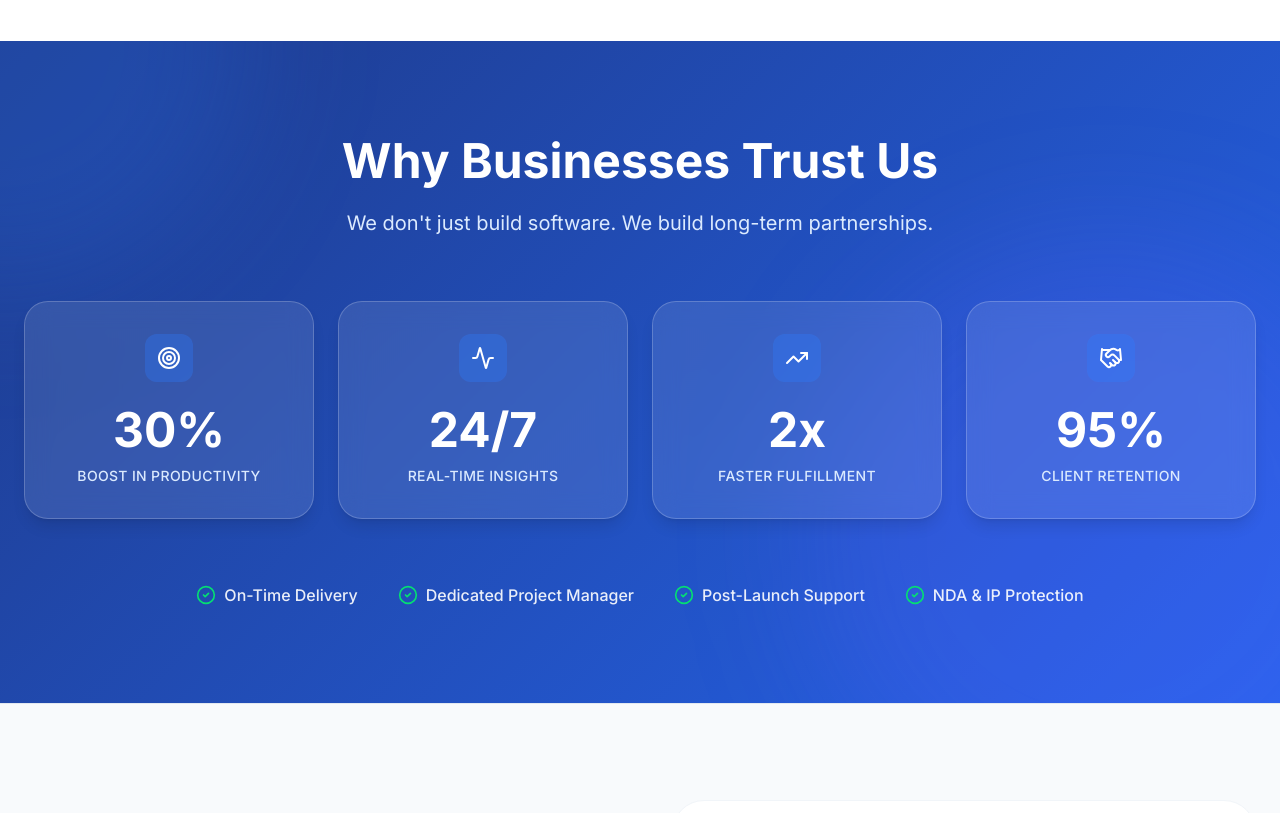
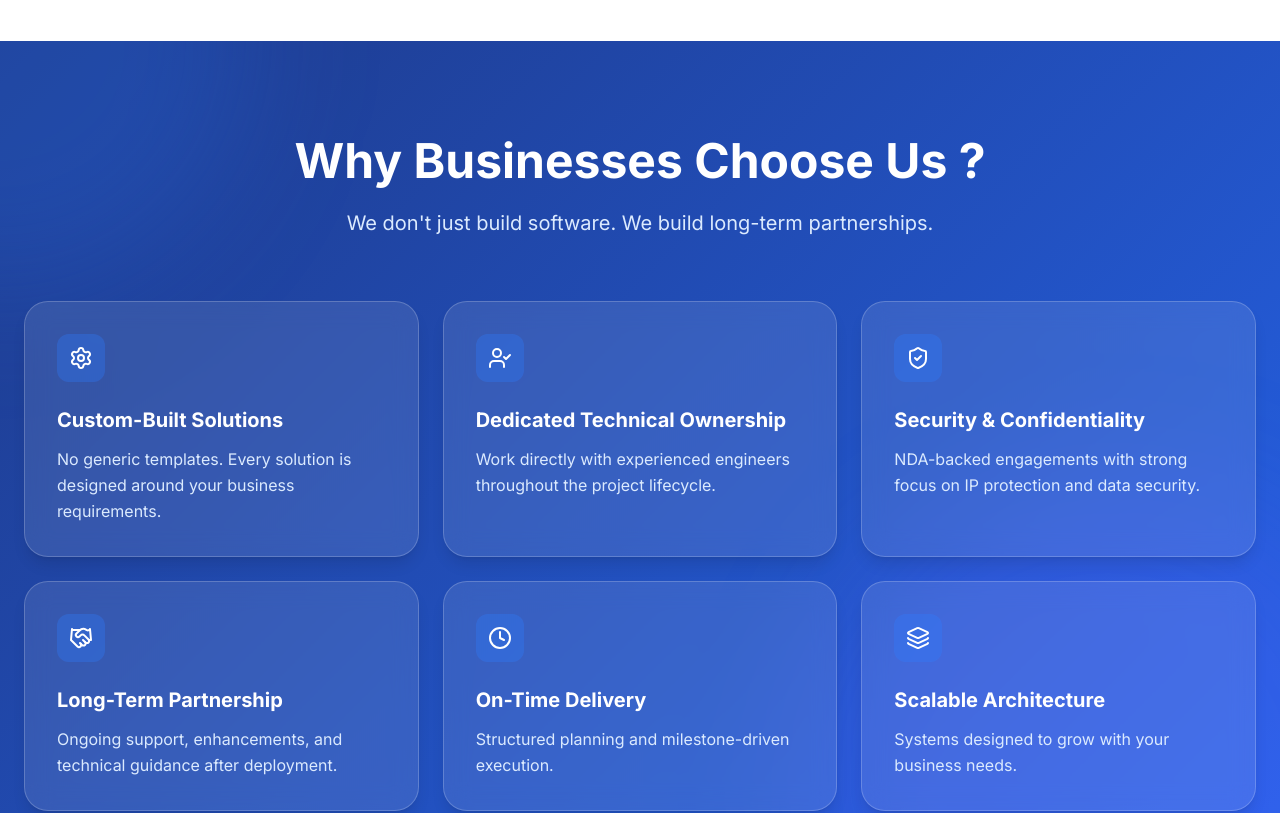
Before and after one commit to nis2795-lang/torvexa-technologies, a React (Vite) app: page / in a window 1280 px wide. Shown: the part 5320-6133 px from the top of the page. Built offline with nearby package versions, Linux system fonts and the light colour scheme.

Commit message:
why chhose us

```diff
--- a/src/components/Features.tsx
+++ b/src/components/Features.tsx
@@ -1,7 +1,7 @@
 import React from 'react';
 import { motion } from 'motion/react';
 import { industries, techStack, companyInfo } from '../data';
-import { CheckCircle2, Target, Activity, TrendingUp, Handshake, CalendarDays, Users, ArrowRight } from 'lucide-react';
+import { CheckCircle2, Target, Activity, TrendingUp, Handshake, CalendarDays, Users, ArrowRight, Settings, UserCheck, ShieldCheck, Clock, Layers } from 'lucide-react';
 
 export function Features() {
   return (
@@ -38,25 +38,51 @@ export function Features() {
         </div>
       </section>
 
-      {/* Why Businesses Trust Us */}
+      {/* Why Businesses Choose Us */}
       <section className="py-24 bg-[linear-gradient(135deg,#1e3a8a_0%,#2563eb_100%)] relative overflow-hidden text-white">
         <div className="absolute top-0 left-0 w-[500px] h-[500px] bg-blue-500/20 rounded-full blur-3xl -translate-y-1/2 -translate-x-1/2 pointer-events-none" />
         <div className="absolute bottom-[-20%] right-[-10%] w-[600px] h-[600px] bg-indigo-500/20 rounded-full blur-3xl pointer-events-none" />
 
         <div className="container mx-auto px-6 relative z-10">
           <div className="max-w-3xl mx-auto text-center mb-16">
-            <h2 className="text-3xl md:text-5xl font-bold mb-6">Why Businesses Trust Us</h2>
+            <h2 className="text-3xl md:text-5xl font-bold mb-6">Why Businesses Choose Us ?</h2>
             <p className="text-xl text-blue-100">
               We don't just build software. We build long-term partnerships.
             </p>
           </div>
 
-          <div className="grid grid-cols-2 md:grid-cols-4 gap-6 mb-16">
+          <div className="grid grid-cols-1 md:grid-cols-2 lg:grid-cols-3 gap-6">
             {[
-              { stat: '30%', text: 'Boost in Productivity', icon: Target },
-              { stat: '24/7', text: 'Real-time Insights', icon: Activity },
-              { stat: '2x', text: 'Faster Fulfillment', icon: TrendingUp },
-              { stat: '95%', text: 'Client Retention', icon: Handshake }
+              {
+                title: 'Custom-Built Solutions',
+                description: 'No generic templates. Every solution is designed around your business requirements.',
+                icon: Settings
+              },
+              {
+                title: 'Dedicated Technical Ownership',
+                description: 'Work directly with experienced engineers throughout the project lifecycle.',
+                icon: UserCheck
+              },
+              {
+                title: 'Security & Confidentiality',
+                description: 'NDA-backed engagements with strong focus on IP protection and data security.',
+                icon: ShieldCheck
+              },
+              {
+                title: 'Long-Term Partnership',
+                description: 'Ongoing support, enhancements, and technical guidance after deployment.',
+                icon: Handshake
+              },
+              {
+                title: 'On-Time Delivery',
+                description: 'Structured planning and milestone-driven execution.',
+                icon: Clock
+              },
+              {
+                title: 'Scalable Architecture',
+                description: 'Systems designed to grow with your business needs.',
+                icon: Layers
+              }
             ].map((item, i) => (
               <motion.div
                 key={i}
@@ -64,28 +90,14 @@ export function Features() {
                 whileInView={{ opacity: 1, y: 0 }}
                 viewport={{ once: true }}
                 transition={{ delay: i * 0.1 }}
-                className="bg-white/10 backdrop-blur-md border border-white/20 p-8 rounded-3xl text-center hover:bg-white/20 transition-all shadow-lg"
+                className="bg-white/10 backdrop-blur-md border border-white/20 p-8 rounded-3xl hover:bg-white/20 transition-all shadow-lg text-left"
               >
-                <div className="w-12 h-12 mx-auto rounded-xl bg-blue-500/30 flex items-center justify-center mb-6">
+                <div className="w-12 h-12 rounded-xl bg-blue-500/30 flex items-center justify-center mb-6">
                   <item.icon className="w-6 h-6 text-white" />
                 </div>
-                <div className="text-4xl md:text-5xl font-bold mb-3">{item.stat}</div>
-                <div className="text-sm font-medium text-blue-100 uppercase tracking-wide">{item.text}</div>
+                <h3 className="text-xl font-bold mb-3">{item.title}</h3>
+                <p className="text-blue-100 leading-relaxed">{item.description}</p>
               </motion.div>
-            ))}
-          </div>
-
-          <div className="flex flex-wrap justify-center gap-6 md:gap-10">
-            {[
-              'On-Time Delivery',
-              'Dedicated Project Manager',
-              'Post-Launch Support',
-              'NDA & IP Protection'
-            ].map((text, i) => (
-              <div key={i} className="flex items-center gap-2">
-                <CheckCircle2 className="w-5 h-5 text-green-400" />
-                <span className="font-medium text-white/90">{text}</span>
-              </div>
             ))}
           </div>
         </div>
```
